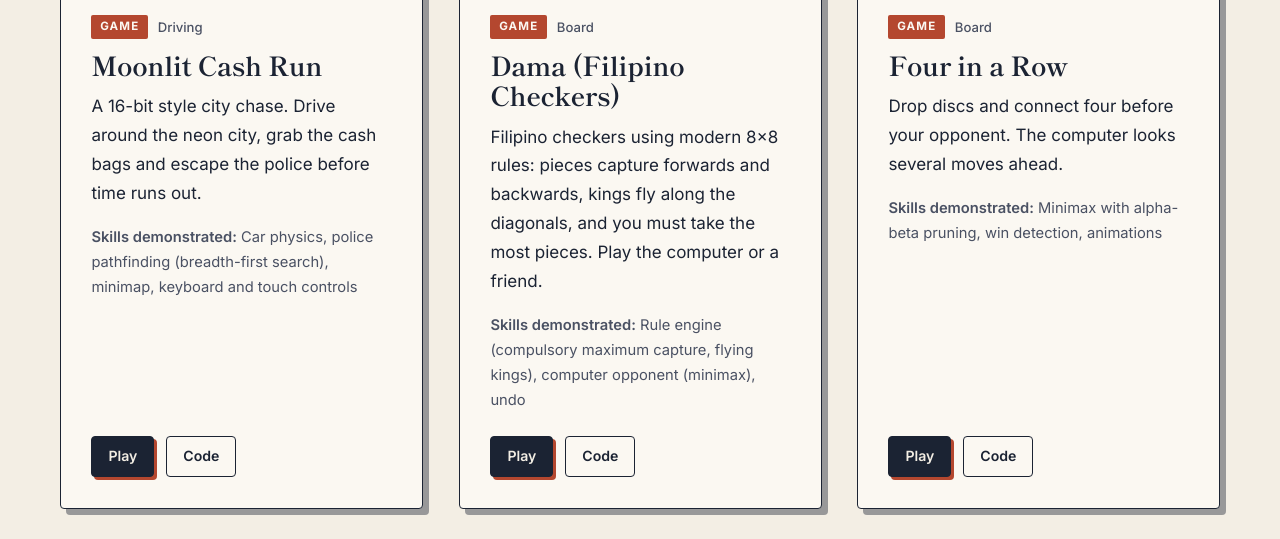
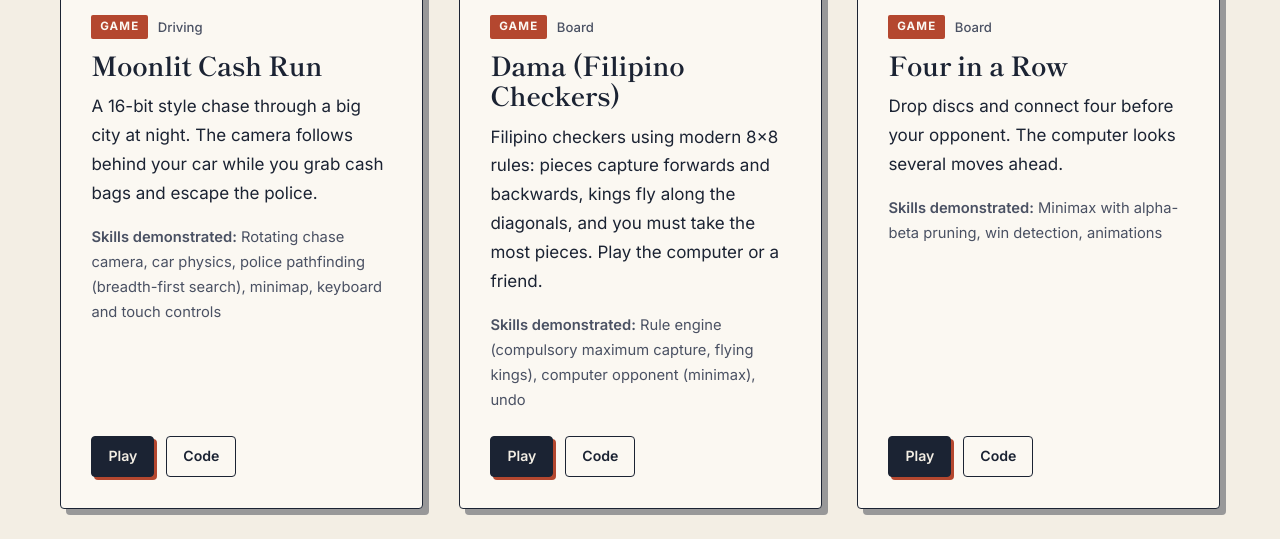
Before and after one commit to dustinclarence/portfolio, a website built with Vite: page index.html in a window 1280 px wide. Shown: the part 5905-6444 px from the top of the page. Built offline with nearby package versions, Linux system fonts and the light colour scheme.

Commit message:
Update Moonlit Cash Run card for the big map and chase camera
Co-Authored-By: Claude Opus 5.5 <noreply@anthropic.com>

```diff
--- a/index.html
+++ b/index.html
@@ -317,8 +317,8 @@
               <div class="project__body">
                 <p class="project__meta"><span>Game</span> Driving</p>
                 <h3 class="project__title">Moonlit Cash Run</h3>
-                <p>A 16-bit style city chase. Drive around the neon city, grab the cash bags and escape the police before time runs out.</p>
-                <p class="project__skills"><strong>Skills demonstrated:</strong> Car physics, police pathfinding (breadth-first search), minimap, keyboard and touch controls</p>
+                <p>A 16-bit style chase through a big city at night. The camera follows behind your car while you grab cash bags and escape the police.</p>
+                <p class="project__skills"><strong>Skills demonstrated:</strong> Rotating chase camera, car physics, police pathfinding (breadth-first search), minimap, keyboard and touch controls</p>
                 <div class="project__actions">
                   <a class="btn btn--primary btn--sm" href="https://dustinclarence.github.io/arcade/moonlit-cash-run/" target="_blank" rel="noopener">Play<span class="visually-hidden"> Moonlit Cash Run (opens in a new tab)</span></a>
                   <a class="btn btn--ghost btn--sm" href="https://github.com/dustinclarence/arcade" target="_blank" rel="noopener">Code<span class="visually-hidden"> of Moonlit Cash Run on GitHub (opens in a new tab)</span></a>
```
Also changed, not shown: public/img/game-moonlit-cash-run.webp.
